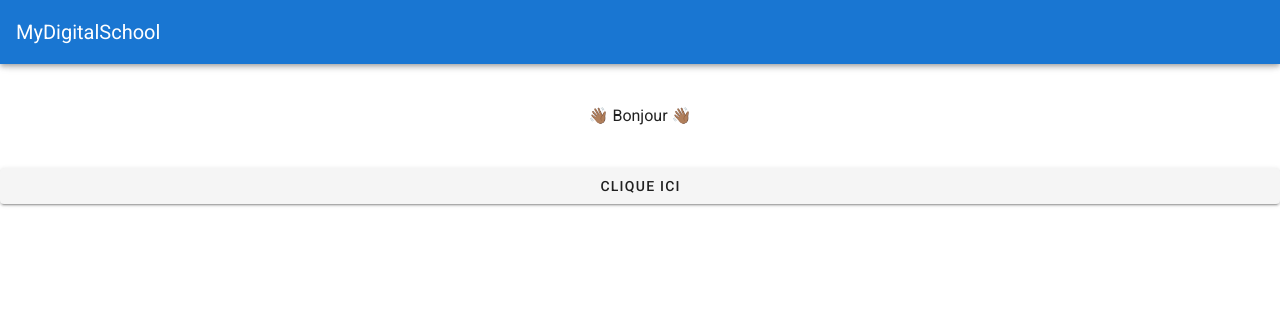
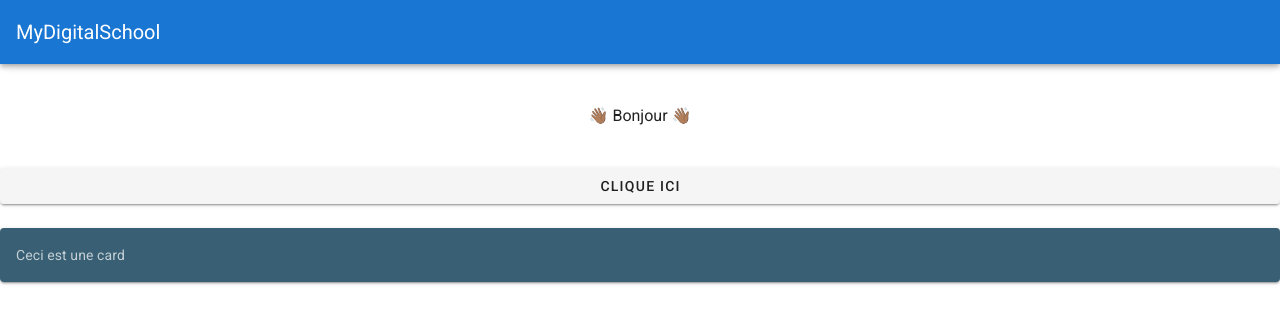
Before and after one commit to edobxt/slam4-20-vuecli, a Vue app: page / in a window 1280 px wide. Shown: the top 324 px of the page. Built offline with nearby package versions, Linux system fonts and the light colour scheme.

Commit message:
Ajout de la card

```diff
--- a/src/App.vue
+++ b/src/App.vue
@@ -9,6 +9,12 @@
             <!-- Mon code -->
             <!-- Ajout du bouton -->
             <v-btn block v-on:click="alertOnClick">Clique ici</v-btn>
+            <br />
+            <!-- Ajout de la card -->
+            <v-card color="#385F73" dark>
+                <v-card-text>Ceci est une card</v-card-text>
+            </v-card>
+            <br />
         </v-main>
     </v-app>
 </template>
```
